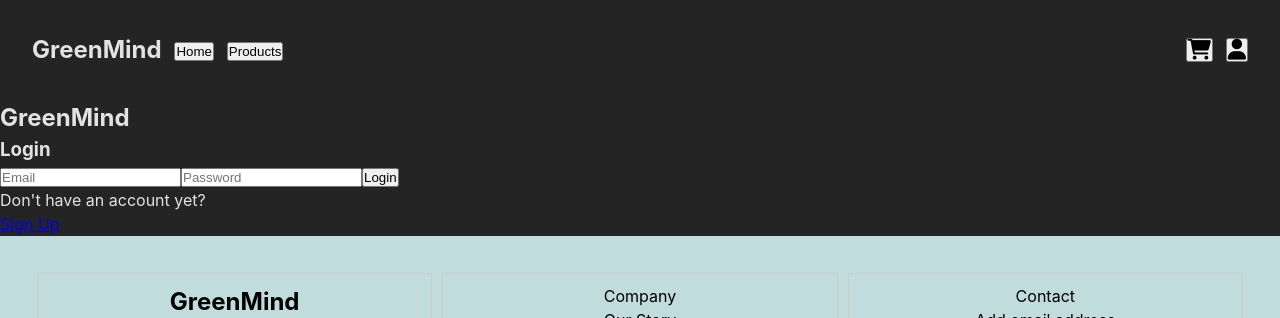
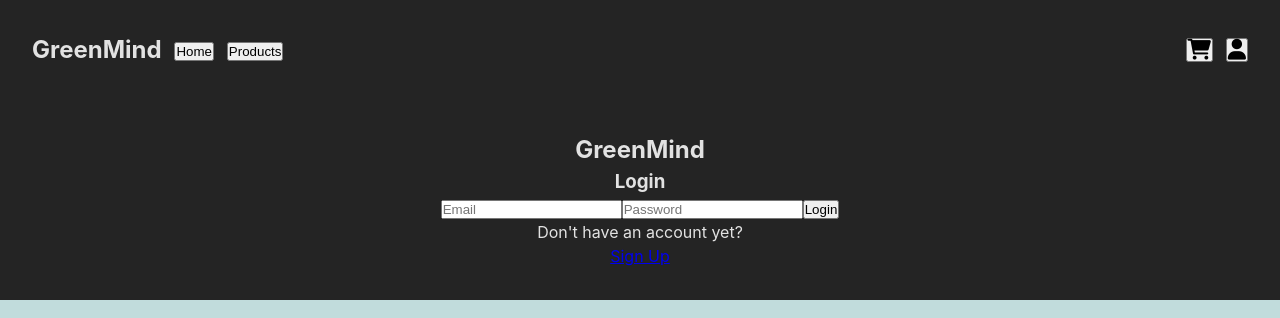
Before and after one commit to m091u/GreenMind---ecommerce, a React (Vite) app in the folder client/: page /login in a window 1280 px wide. Shown: the top 318 px of the page. Built offline with nearby package versions, Linux system fonts and the light colour scheme.

Commit message:
fix login bug

```diff
--- a/client/src/App.css
+++ b/client/src/App.css
@@ -38,6 +38,13 @@ img {
   width: 25%;
 }
 
+.login, .signup{
+  margin: 2rem auto;
+  display: flex;
+  flex-direction: column;
+  justify-content: center;
+  align-items: center;
+}
 .footer-container {
   display: flex;
   justify-content: space-between;
```
